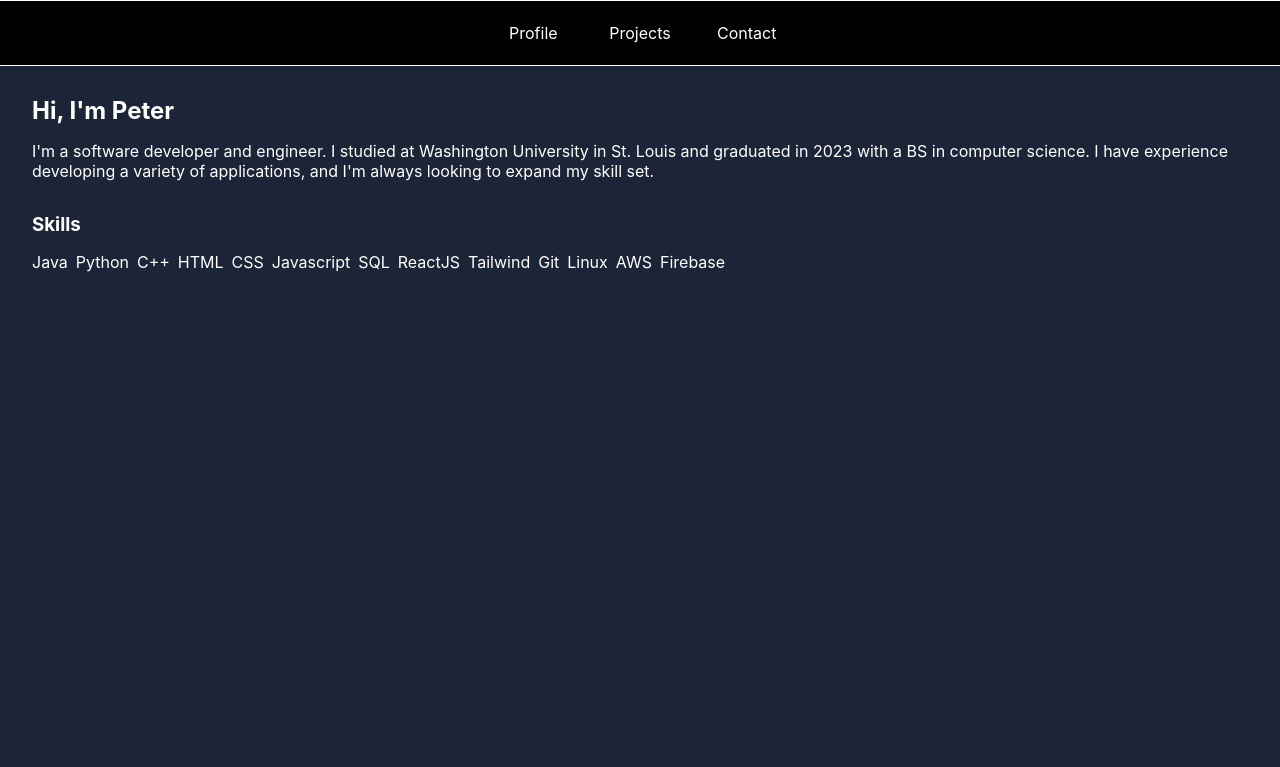
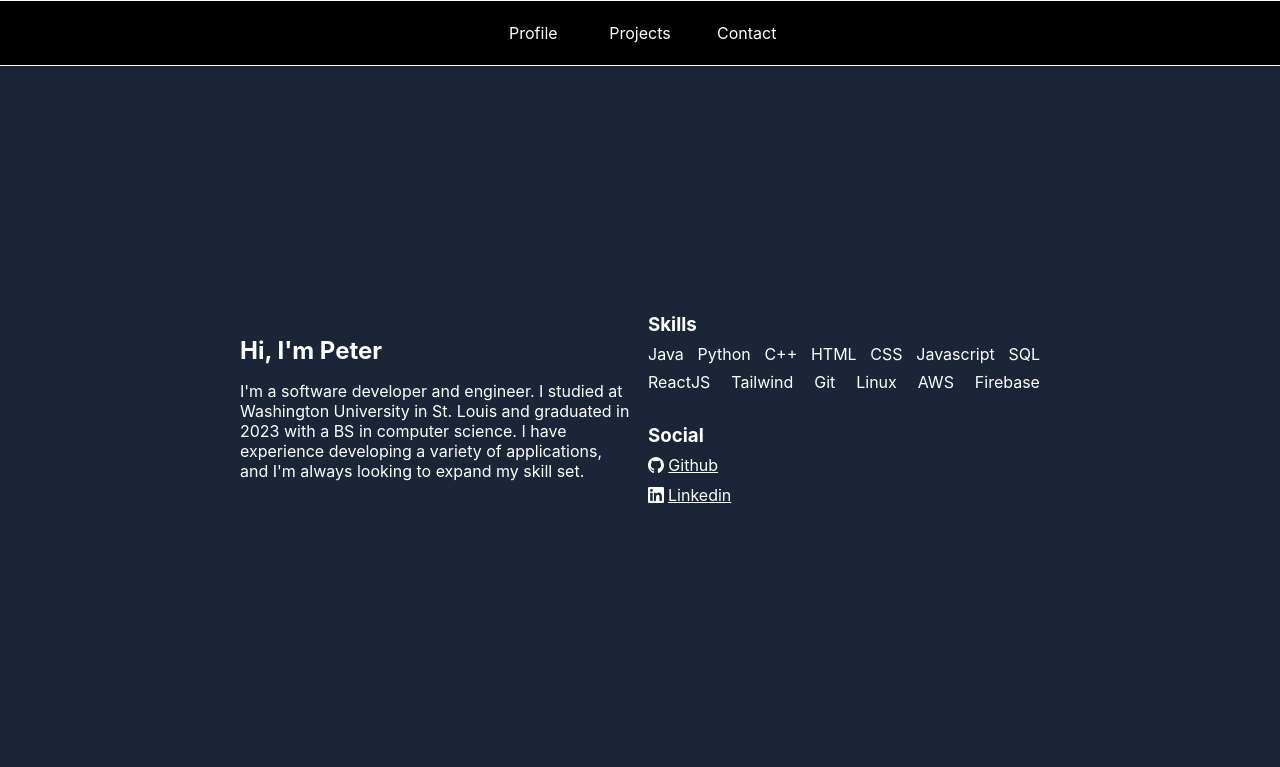
Before and after one commit to peterhuff/huff-webapp, a React (Create React App) app: page / in a window 1280 px wide. Shown: the top 767 px of the page. Built offline with nearby package versions, Linux system fonts and the light colour scheme.

Commit message:
Added social links and started desktop layout

```diff
--- a/src/pages/index.tsx
+++ b/src/pages/index.tsx
@@ -1,4 +1,6 @@
 import '../styles/profile.css';
+import github from "../images/github.svg"
+import linkedin from "../images/linkedin.png"
 
 export default function Profile () {
     return(
@@ -28,6 +30,23 @@ export default function Profile () {
                     <li>Firebase</li>
                 </ul>
             </div>
+            <div className="social">
+                <h3>Social</h3>
+                <ul className="social-list">
+                    <li>
+                        <a href="https://github.com/peterhuff" target="_blank" rel="noopener noreferrer">
+                            <img src={github} alt="Github logo" className="social-icon" id="github-icon"/>
+                            <span>Github</span>
+                        </a>
+                    </li>
+                    <li>
+                        <a href="https://www.linkedin.com/in/peter-huff-58450a202/" target="_blank" rel="noopener noreferrer">
+                            <img src={linkedin} alt="Linkedin logo" className="social-icon" id="linkedin-icon"/>
+                            <span>Linkedin</span>
+                        </a>
+                    </li>
+                </ul>
+            </div>
         </div>
     );
 }
--- a/src/styles/Navbar.css
+++ b/src/styles/Navbar.css
@@ -19,13 +19,14 @@
     padding: 0;
 }
 
-li {
+.Navbar li {
     flex: 1;
 }
 
-a {
+.Navbar a {
     color: white;
     text-decoration: none;
+    width: min-content;
 }
 
 .Links a:hover {
--- a/src/styles/profile.css
+++ b/src/styles/profile.css
@@ -1,20 +1,35 @@
-#profile {
+.content-box{
+    max-width: 50rem;
     margin-left: 2rem;
     margin-right: 2rem;
+}
+
+#profile {
     display: flex;
     flex-direction: column;
     align-items: flex-start;
     gap: 1rem;
     text-align: left;
-    border: none;
 }
 
 .about-me h2 {
     margin: 0;
 }
 
-.skills h3 {
+#profile h3 {
     margin: 0;
+}
+
+#profile ul {
+    margin-top: 0.5rem;
+}
+
+#profile a {
+    color: white;
+}
+
+#profile a:hover {
+    color: gray;
 }
 
 .skills-list {
@@ -30,3 +45,43 @@
     white-space: nowrap;
     flex: 0;
 }
+
+.social-list {
+    padding: 0;
+    list-style: none;
+}
+
+.social-list li {
+    margin: 0.5rem 0;
+}
+
+.social-list a {
+    display: inline-flex;
+    justify-content: flex-start;
+    align-items: center;
+    gap: .25rem;
+}
+
+.social-icon {
+    height: 1rem;
+    color: white;
+}
+
+@media (min-width: 768px){
+    #profile {
+        display: grid;
+        border: none;
+        grid-template-columns: 1fr 1fr;
+        grid-template-rows: 1fr 1fr;
+    }
+
+    .about-me {
+        grid-column: 1;
+        grid-row: 1 / span 2;
+        align-self: center;
+    }
+
+    .skills {
+        align-self: end;
+    }
+}
--- a/tsconfig.json
+++ b/tsconfig.json
@@ -7,7 +7,7 @@
     "lib": ["dom", "esnext"],
     "jsx": "preserve"
   },
-  "include": ["src"],
+  "include": ["src", "src/global.d.ts"],
   "exclude": [
     "node_modules"
   ]
```
Also changed, not shown: src/global.d.ts (added, +9 -0 lines), src/images/github.svg (added), src/images/linkedin.png (added).
